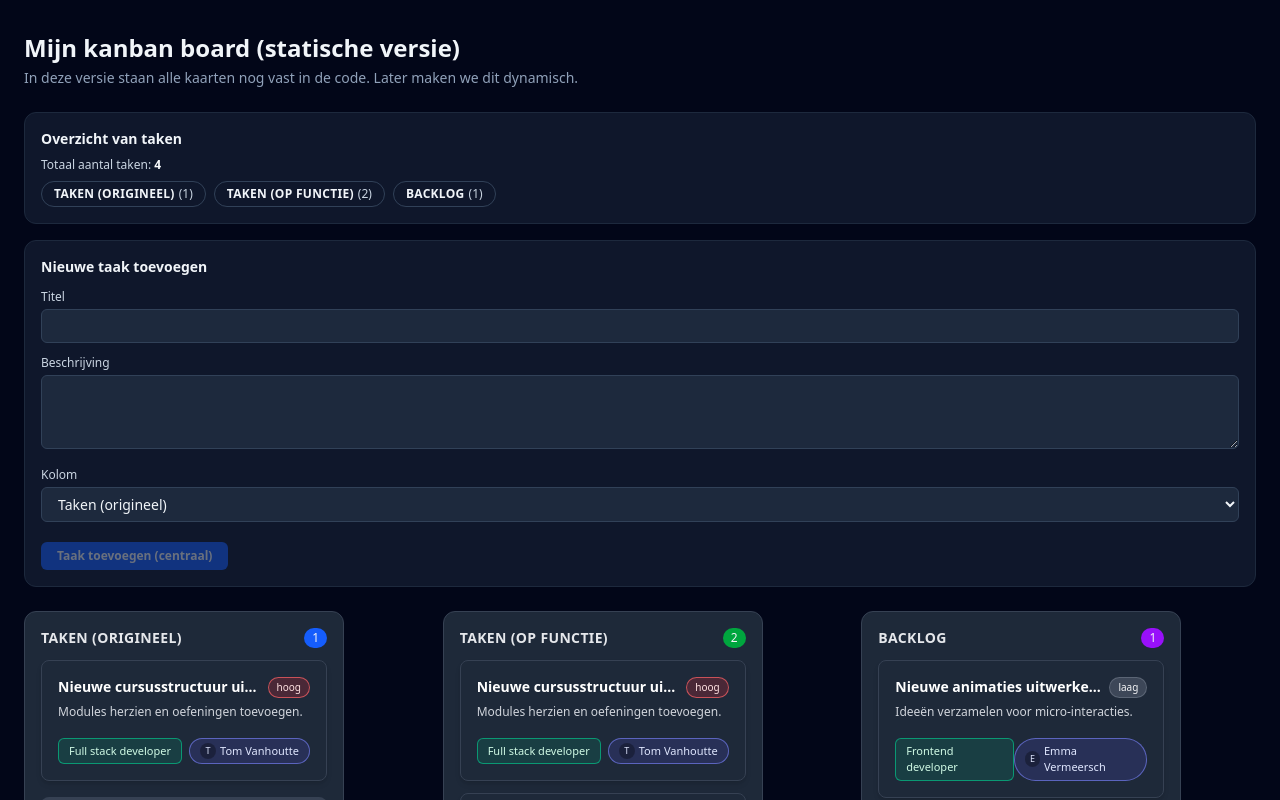
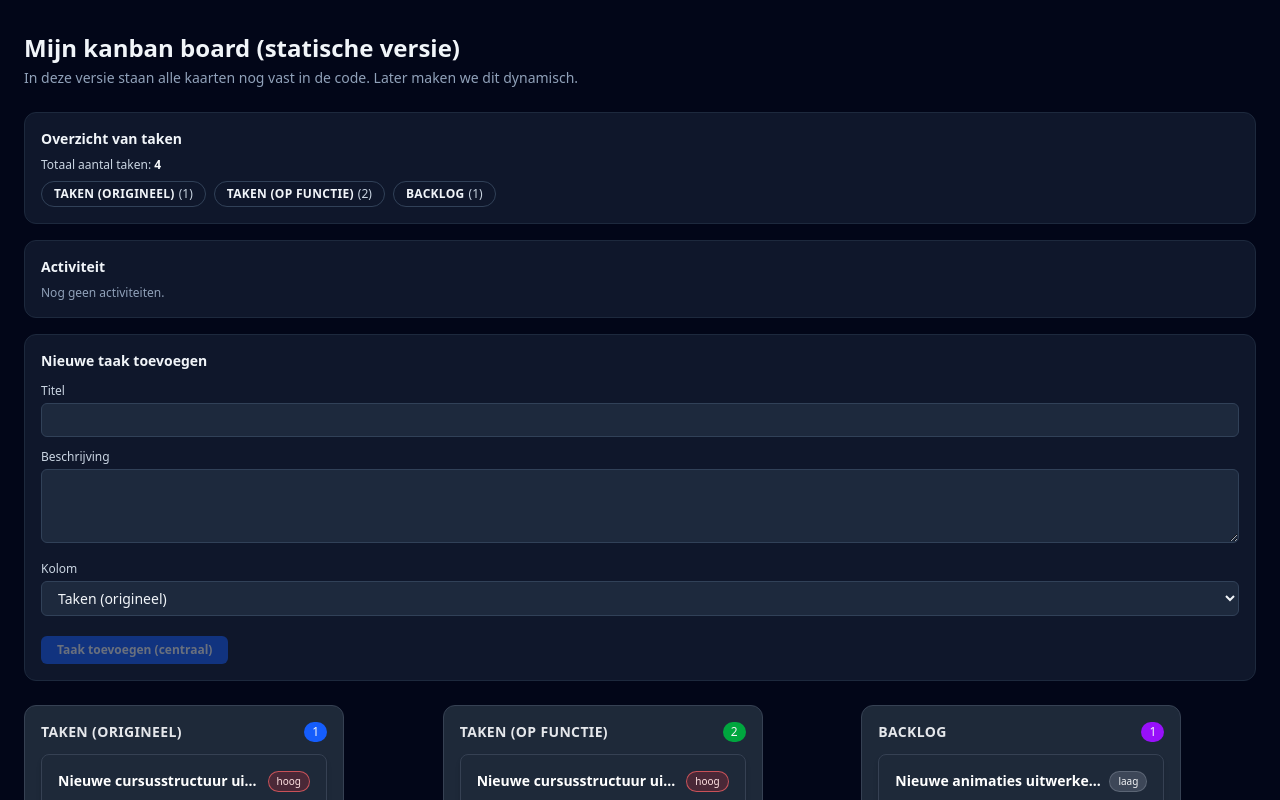
Before and after one commit to syntraprogrammeurs/vueexercises, a Vue app: page / in a window 1280 px wide. Shown: the top 800 px of the page. Built offline with nearby package versions, Linux system fonts and the light colour scheme.

Commit message:
p58temp75-oef11-einde

```diff
--- a/src/App.vue
+++ b/src/App.vue
@@ -3,6 +3,7 @@ import { ref } from "vue"
 import TaskCard from "./components/TaskCard.vue"
 import BoardColumn from "./components/BoardColumn.vue"
 import TaskStatsBar from "./components/TaskStatsBar.vue"
+import ActivityLog from "./components/ActivityLog.vue"
 
 const columns = ref([
   {
@@ -70,19 +71,31 @@ const newTaskColumnId = ref("original")
 
 const nextTaskId = ref(100)
 
+// NIEUW: logboek
+const activityEntries = ref([])
+
+function log(message) {
+  activityEntries.value.push(message)
+}
+
 function handleAddTask() {
   const column = columns.value.find(c => c.id === newTaskColumnId.value)
   if (!column) return
 
+  const title = newTaskTitle.value
+  const description = newTaskDescription.value
+
   column.tasks.push({
     id: nextTaskId.value++,
-    title: newTaskTitle.value,
-    description: newTaskDescription.value,
+    title,
+    description,
     assignee: "Onbekend",
     role: "Onbekend",
     priority: "",
     done: false
   })
+
+  log(`Taak '${title}' toegevoegd aan kolom '${column.title}'.`)
 
   newTaskTitle.value = ""
   newTaskDescription.value = ""
@@ -92,16 +105,23 @@ function handleAddTaskToColumn(payload) {
   const column = columns.value.find(c => c.id === payload.columnId)
   if (!column) return
 
+  const title = payload.title
+
   column.tasks.push({
     id: nextTaskId.value++,
-    title: payload.title,
+    title,
     description: "",
     assignee: "Onbekend",
     role: "Onbekend",
     priority: "",
     done: false
   })
+
+  log(`Taak '${title}' toegevoegd aan kolom '${column.title}' (via kolomformulier).`)
 }
+
+// In latere oefeningen kun je bij verplaatsen / verwijderen ook log(...)
+// toevoegen in de respectieve handlers.
 </script>
 
 <template>
@@ -116,8 +136,11 @@ function handleAddTaskToColumn(payload) {
       </p>
     </header>
 
-    <!-- NIEUW: statistiekbalk -->
+    <!-- Statistiekbalk -->
     <TaskStatsBar :columns="columns" />
+
+    <!-- NIEUW: logboek van acties -->
+    <ActivityLog :entries="activityEntries" />
 
     <!-- Centraal formulier (optie voor studenten) -->
     <section class="mb-6 bg-slate-900 border border-slate-800 rounded-xl p-4">
--- /dev/null
+++ b/src/components/ActivityLog.vue
@@ -0,0 +1,34 @@
+<script setup>
+const props = defineProps({
+  entries: {
+    type: Array,
+    required: true
+  }
+})
+</script>
+
+<template>
+  <section
+      class="mb-4 bg-slate-900 border border-slate-800 rounded-xl p-4 text-xs"
+  >
+    <h2 class="text-sm font-semibold mb-2">
+      Activiteit
+    </h2>
+
+    <p v-if="props.entries.length === 0" class="text-slate-400">
+      Nog geen activiteiten.
+    </p>
+
+    <ul v-else class="space-y-1 max-h-32 overflow-y-auto">
+      <!-- laatste actie bovenaan: we maken een kopie en keren die om -->
+      <li
+          v-for="(entry, index) in props.entries.slice().reverse()
+        "
+          :key="index"
+          class="text-slate-200"
+      >
+        • {{ entry }}
+      </li>
+    </ul>
+  </section>
+</template>
```
